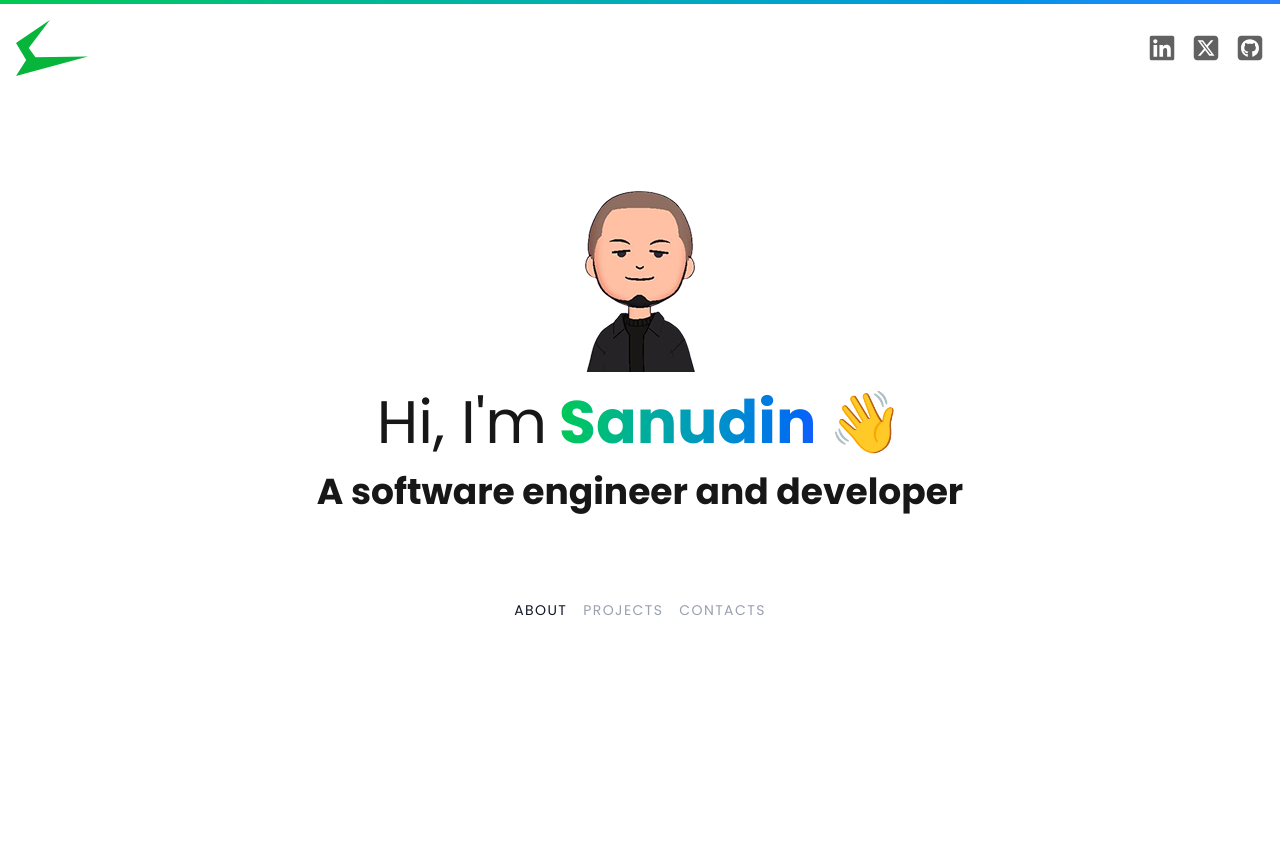
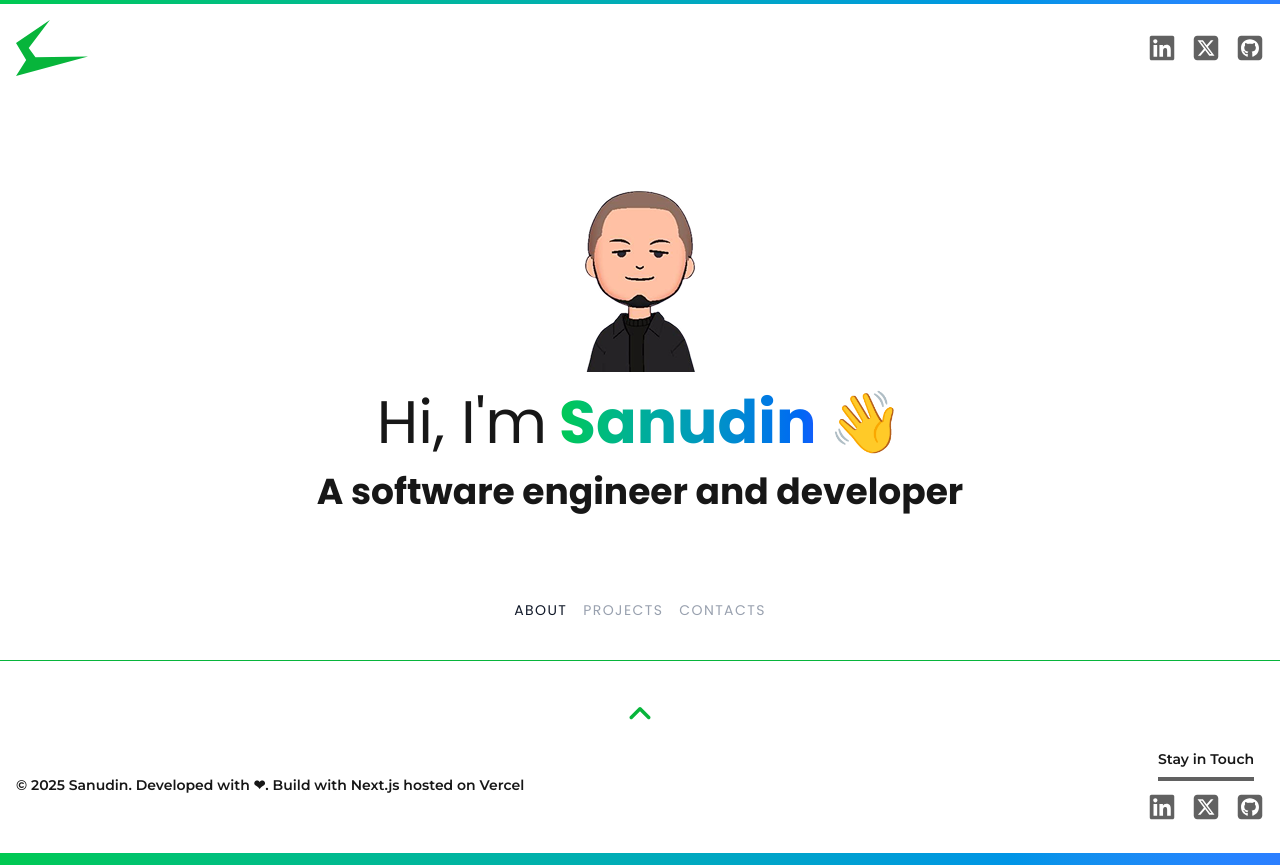
Before and after one commit to ssanudin/nextfolio, a Next.js app: page / in a window 1280 px wide. Before the commit the page ends 800 px from the top, so only its background shows below. Built offline with nearby package versions, Linux system fonts and the light colour scheme.

Commit message:
Update footer

```diff
--- a/app/page.tsx
+++ b/app/page.tsx
@@ -1,7 +1,7 @@
 import Link from "next/link";
-import Header from "./ui/sections/header";
-import Hero from "./ui/sections/hero";
-import Footer from "./ui/sections/footer";
+import Header from "./ui/home/header";
+import Hero from "./ui/home/hero";
+import Footer from "./ui/home/footer";
 
 export default function Page() {
   return (
@@ -42,7 +42,7 @@ export default function Page() {
           </div>
         </div>
       </main>
-      {/* <Footer /> */}
+      <Footer />
     </>
   );
 }
--- /dev/null
+++ b/app/ui/buttons/gototop.tsx
@@ -0,0 +1,31 @@
+"use client";
+
+export default function GoToTop() {
+  const scrollToTop = () => {
+    window.scrollTo({
+      top: 0,
+      behavior: "smooth",
+    });
+  };
+
+  return (
+    <button
+      type="button"
+      className="text-primary cursor-pointer animate-bounce hover:animate-none hover:translate-y-[-24%] mb-5"
+      onClick={scrollToTop}
+    >
+      <svg
+        stroke="currentColor"
+        fill="currentColor"
+        strokeWidth="0"
+        viewBox="0 0 448 512"
+        height="2em"
+        width="2em"
+        xmlns="http://www.w3.org/2000/svg"
+      >
+        <path d="M201.4 137.4c12.5-12.5 32.8-12.5 45.3 0l160 160c12.5 12.5 12.5 32.8 0 45.3s-32.8 12.5-45.3 0L224 205.3 86.6 342.6c-12.5 12.5-32.8 12.5-45.3 0s-12.5-32.8 0-45.3l160-160z" />
+      </svg>
+      <span className="sr-only">Go to top</span>
+    </button>
+  );
+}
--- a/app/ui/connects.tsx
+++ b/app/ui/connects.tsx
@@ -1,6 +1,6 @@
 export default function Connects() {
   return (
-    <nav className="space-x-4 text-sm text-gray-800 flex">
+    <nav className="space-x-4 text-sm flex">
       <a
         className="hover:text-title transition-all transition-discrete bg-transparent flex items-center text-content"
         href="https://www.linkedin.com/in/sanudin"
--- a/app/ui/fonts.ts
+++ b/app/ui/fonts.ts
@@ -1,3 +1,7 @@
-import { Poppins } from "next/font/google";
+import { Poppins, Montserrat } from "next/font/google";
 
 export const poppins = Poppins({ weight: ["400", "700"], subsets: ["latin"] });
+export const montserrat = Montserrat({
+  weight: ["400", "500", "600", "700"],
+  subsets: ["latin"],
+});
--- /dev/null
+++ b/app/ui/home/footer.tsx
@@ -0,0 +1,27 @@
+import { montserrat } from "../fonts";
+import Connects from "../connects";
+import GoToTop from "../buttons/gototop";
+
+export default function Footer() {
+  return (
+    <footer
+      className={`${montserrat.className} text-center text-xs sm:text-sm font-semibold border-t-1 border-primary`}
+    >
+      <div className="container mx-auto px-4 pt-10 pb-8">
+        <GoToTop />
+        <div className="sm:flex justify-between items-center">
+          <div className="flex flex-col justify-center items-center sm:order-last">
+            <p>Stay in Touch</p>
+            <hr className="w-[6rem] mt-2 mb-3 border-t-2 border-b-2 border-content" />
+            <Connects />
+          </div>
+          <p className="max-w-[15rem] m-auto mt-8 sm:m-0 sm:max-w-[16rem] md:max-w-full sm:order-first">
+            &copy; {new Date().getFullYear()} Sanudin. Developed with ❤. Build
+            with Next.js hosted on Vercel
+          </p>
+        </div>
+      </div>
+      <div className="h-3 bg-gradient-to-r from-green-500 to-blue-500"></div>
+    </footer>
+  );
+}
```
Also changed, not shown: app/ui/home/header.tsx (renamed from app/ui/sections/header.tsx), app/ui/home/hero.tsx (renamed from app/ui/sections/hero.tsx).
